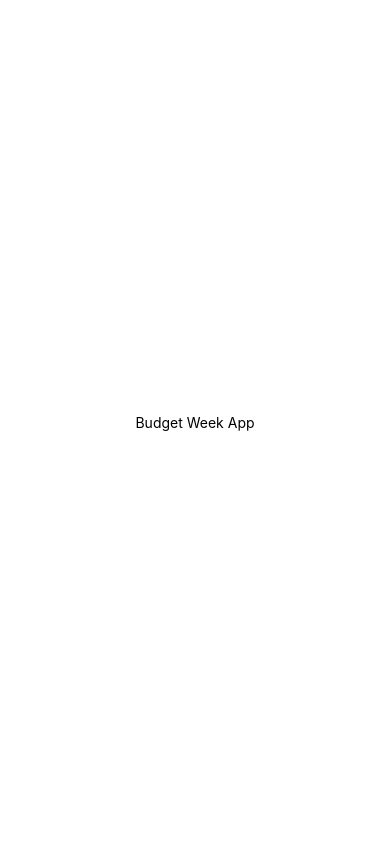
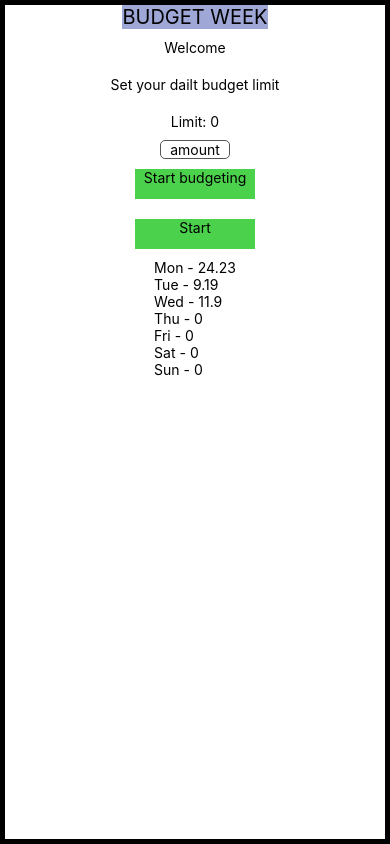
Before and after one commit to aarekr/budgetweekapp, a React Native app: screen / in a window 390 px wide. Built offline with nearby package versions, Linux system fonts and the light colour scheme.

Commit message:
Set daily budget, list of days and expenses

```diff
--- a/App.js
+++ b/App.js
@@ -1,11 +1,106 @@
-import { StatusBar } from 'expo-status-bar';
-import { StyleSheet, Text, View } from 'react-native';
+import React, {useState} from 'react';
+import {
+  StyleSheet,
+  Text,
+  View,
+  Button,
+  ScrollView,
+  RefreshControl,
+  FlatList,
+  TextInput,
+  TouchableOpacity,
+  TouchableHighlight,
+  Pressable,
+} from 'react-native';
 
-export default function App() {
+const App = () => {
+  const [dailyLimit, setDailyLimit] = useState(0)
+
+  const [days, setDays] = useState([
+    {key: '1', day: 'Mon', expenseItems: [
+                                          {category: 'lunch', amount: 11.90},
+                                          {category: 'groceries', amount: 12.33}
+                                        ]},
+    {key: '2', day: 'Tue', expenseItems: [{category: 'lunch', amount: 9.19}]},
+    {key: '3', day: 'Wed', expenseItems: [{category: 'lunch', amount: 11.90}]},
+    {key: '4', day: 'Thu', expenseItems: []},
+    {key: '5', day: 'Fri', expenseItems: []},
+    {key: '6', day: 'Sat', expenseItems: []},
+    {key: '7', day: 'Sun', expenseItems: []},
+  ])
+
+  // sets the daily spending budget and starts the app
+  const startBudgeting = () => {
+    console.log('Starting budgting')
+    // navigate to calendar
+  }
+
+  // checking that daily spend limit is a valid number
+  const checkDailyLimit = (value) => {
+    if (value < 0) {
+      console.log("Can't set negative limits!")
+      return
+    } else if (value == '-') {
+      return
+    } else {
+      setDailyLimit(value)
+    }
+  }
+
+  // returns expenses for a day
+  const countDailySpend = (expenseItems) => {
+    let dailySum = 0
+    for (let i=0; i<expenseItems.length; i++) {
+      if (expenseItems[i].amount != undefined) {
+        console.log('item:', expenseItems[i].amount)
+        dailySum += expenseItems[i].amount
+      }
+    }
+    return dailySum
+  }
+
   return (
     <View style={styles.container}>
-      <Text>Budget Week App</Text>
-      <StatusBar style="auto" />
+      <View>
+        <Text style={styles.top}>Budget Week</Text>
+      </View>
+      <View style={styles.body}>
+        <Text style={styles.bodytext}>Welcome</Text>
+        <Text style={styles.bodytext}>Set your dailt budget limit</Text>
+        <Text style={styles.bodytext}>Limit: {dailyLimit}</Text>
+        <TextInput
+          style={styles.textinput}
+          placeholder='amount'
+          onChangeText={(value) => checkDailyLimit(value)}
+          keyboardType='numeric'
+        />
+        <TouchableHighlight
+          style={styles.startbutton}
+          onPress={startBudgeting}
+          activeOpacity={0.35}
+          underlayColor='#8786ce'
+        >
+          <Text style={styles.text}>Start budgeting</Text>
+        </TouchableHighlight>
+        <Pressable
+          onPress={startBudgeting}
+          android_ripple={{color: '#00f'}}
+          style={({ pressed }) => [
+            {backgroundColor: pressed ? '#dddddd' : '#4bd14b'},
+            styles.startbutton
+          ]}
+        >
+          <Text>Start</Text>
+        </Pressable>
+        <FlatList
+          data={days}
+          renderItem={({item}) => (
+            <View>
+              <Text style={styles.text}>{item.day} - {countDailySpend(item.expenseItems)}</Text>
+            </View>
+          )}
+        />
+      </View>
     </View>
   );
 }
@@ -13,8 +108,45 @@ export default function App() {
 const styles = StyleSheet.create({
   container: {
     flex: 1,
+    //backgroundColor: '#fff',
+    alignItems: 'center',
+    justifyContent: 'center',
+    borderWidth: 5,
+  },
+  top: {
+    //flex: 1,
+    width: '100%',
+    backgroundColor: '#9ea7d6',
+    alignItems: 'center',
+    justifyContent: 'center',
+    fontSize: 20,
+    textTransform: 'uppercase',
+  },
+  body: {
+    flex: 1,
     backgroundColor: '#fff',
     alignItems: 'center',
     justifyContent: 'center',
   },
+  bodytext: {
+    margin: 10,
+  },
+  textinput: {
+    width: 70,
+    borderWidth: 1,
+    borderColor: '#555',
+    borderRadius: 5,
+    textAlign: 'center',
+  },
+  startbutton: {
+    width: 120,
+    height: 30,
+    backgroundColor: '#4bd14b',
+    alignItems: 'center',
+    //justifyContent: 'center',
+    //marginBottom: 20,
+    margin: 10,
+  },
 });
+
+export default App;
--- a/package.json
+++ b/package.json
@@ -13,7 +13,9 @@
     "expo": "~54.0.33",
     "expo-status-bar": "~3.0.9",
     "react": "19.1.0",
-    "react-native": "0.81.5"
+    "react-dom": "19.1.0",
+    "react-native": "0.81.5",
+    "react-native-web": "^0.21.0"
   },
   "private": true
 }
```
Also changed, not shown: 1 other file (tests, documents, lock files or other folders).
